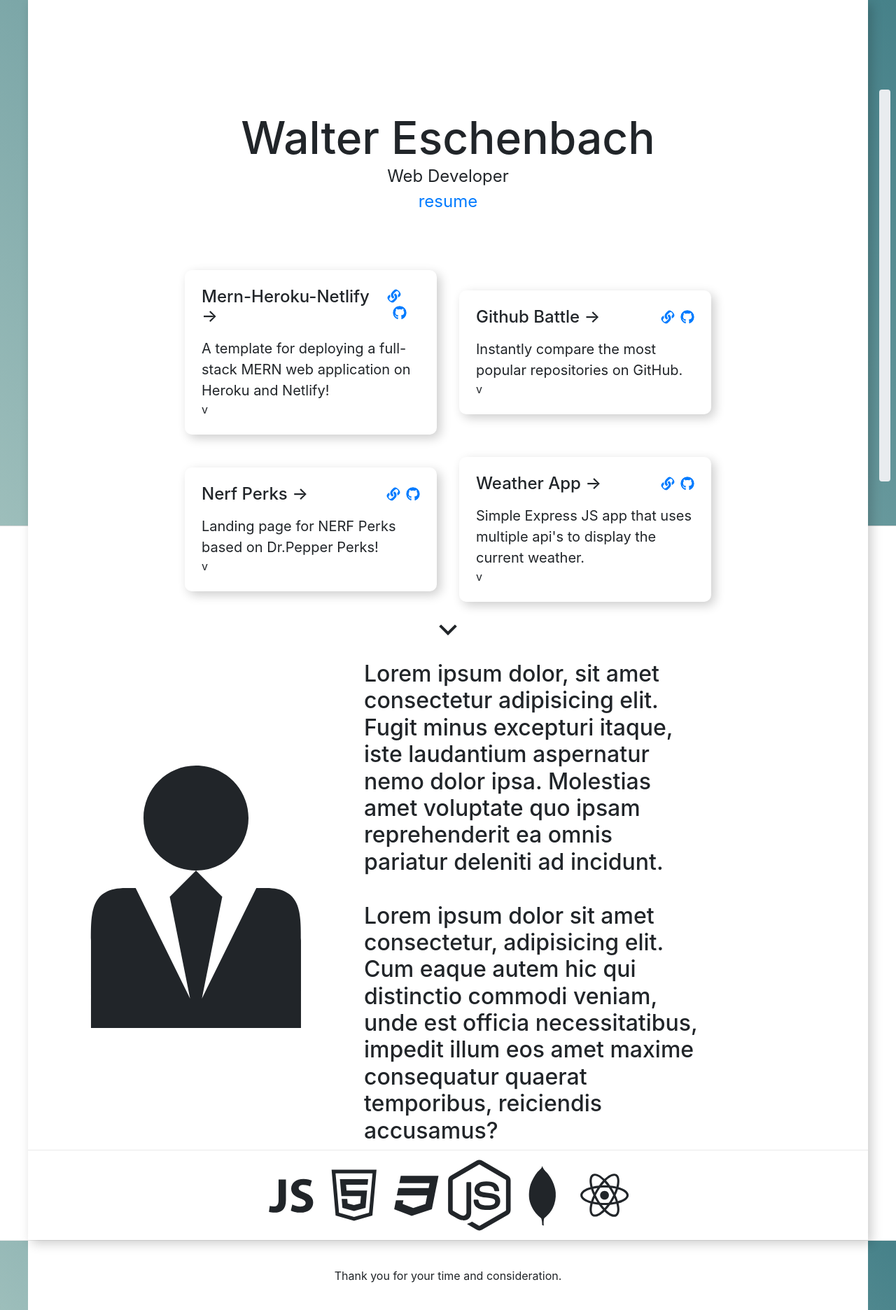
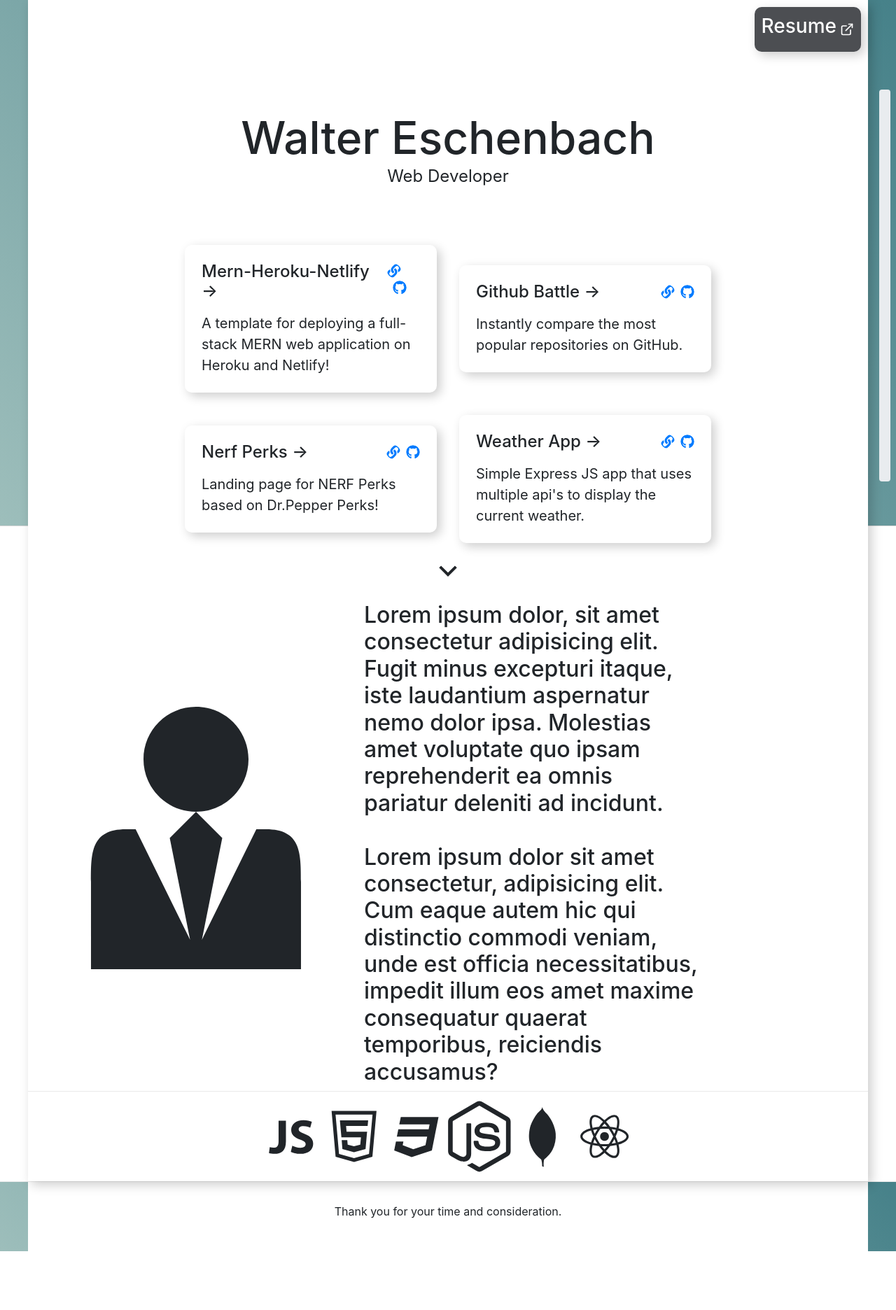
Before and after one commit to WalterEschenbach/portfolio2021, a Next.js app: page / in a window 1280 px wide. Shown: the whole page at 70% size. After the commit the page ends 1788 px from the top, so only its background shows below. Built offline with nearby package versions, Linux system fonts and the light colour scheme.

Commit message:
updated resume button and footer

```diff
--- a/components/Intro.js
+++ b/components/Intro.js
@@ -1,8 +1,12 @@
 import React from 'react'
 import styles from '../styles/Intro.module.css'
+import { FiExternalLink } from 'react-icons/fi'
 
 function Intro(props) {
     const { windowWidth } = props;
+    const resumeIconStyle = {
+        color: "white"
+    }
     return (
         <>
             <h1 className={styles.title}>Walter Eschenbach</h1>
@@ -18,8 +22,17 @@ function Intro(props) {
                 <>
                     <p className={styles.description}>
                         Web Developer{' '}
-                        <a href="/resume" target="_blank"><div className="button">resume</div></a>
                     </p>
+                    <a href="/resume" target="_blank" style={{ position: "absolute", top: "10px", right: "10px" }}>
+                        <div style={{ background: "#4C4E52", borderRadius: "10px", boxShadow: "5px 5px 15px rgba(0, 0, 0, 0.2)", height: "4rem", padding: "10px", display: "flex", justifyContent: "center", alignItems: "center" }}>
+                            <div style={{ display: "flex", justifyContent: "center", alignItems: "center" }}>
+                                <h3 style={{ marginRight: "5px", color: "#FFF" }}>Resume</h3>
+
+                                <FiExternalLink size={20} style={resumeIconStyle} />
+
+                            </div>
+                        </div>
+                    </a>
                 </>
             )}
         </>
--- a/components/project.js
+++ b/components/project.js
@@ -38,9 +38,7 @@ export const Project = (props) => {
           </div>
         </div>
         <p>{props.description}</p>
-        <div style={{ width: "100%", }}>
-          v
-        </div>
+
       </div>
 
     </React.Fragment>
--- a/pages/index.js
+++ b/pages/index.js
@@ -151,7 +151,9 @@ export default function Home() {
 
       <footer className={styles.footer}>
         <div className={styles.footerMain}>
-          Thank you for your time and consideration.
+          <p style={{ width: "100%" }}>
+            Thank you for your time and consideration.
+          </p>
 
         </div>
       </footer>
--- a/styles/Home.module.css
+++ b/styles/Home.module.css
@@ -20,6 +20,7 @@
   align-items: center;
 background-color: white;
 box-shadow: 5px 5px 15px rgba(0, 0, 0, 0.2);
+position: relative;
 }
 .projectDiv{
   display: flex;
@@ -42,24 +43,19 @@ box-shadow: 5px 5px 15px rgba(0, 0, 0, 0.2);
   background: linear-gradient(45deg, #9dbebb,#468189);
 }
 .footerMain{
-  min-width: 1200px;
+  max-width: 1200px;
   background-color: #fff;
   height: 100%;
   display: flex;
   justify-content: center;
   align-items: center;
+  flex-grow: 100;
 }
-
-.footer img {
-  margin-left: 0.5rem;
-}
-
-.footer a {
+.footerMain p{
   display: flex;
   justify-content: center;
   align-items: center;
 }
-
 
 .logo {
   height: 1em;
```
